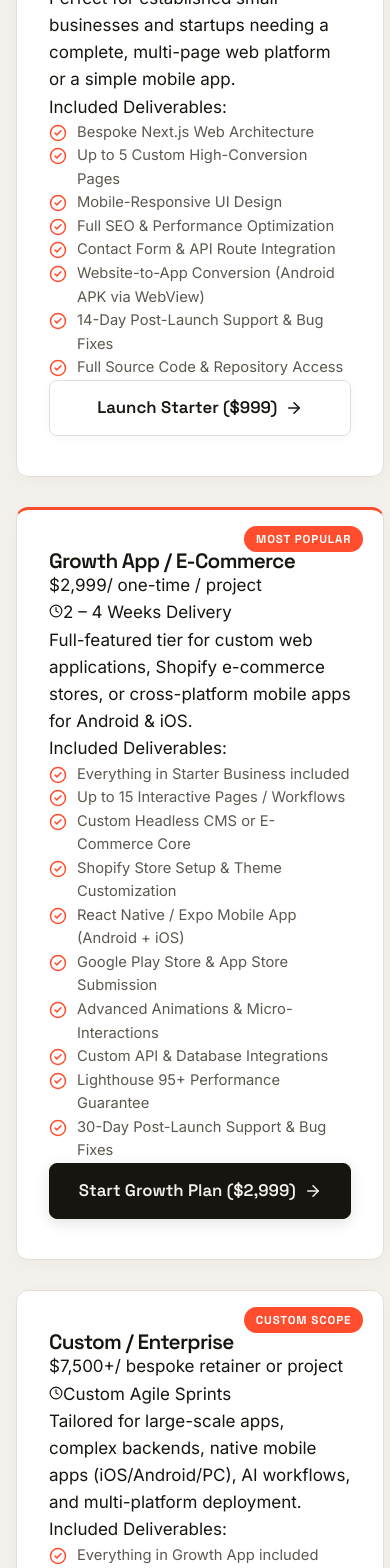
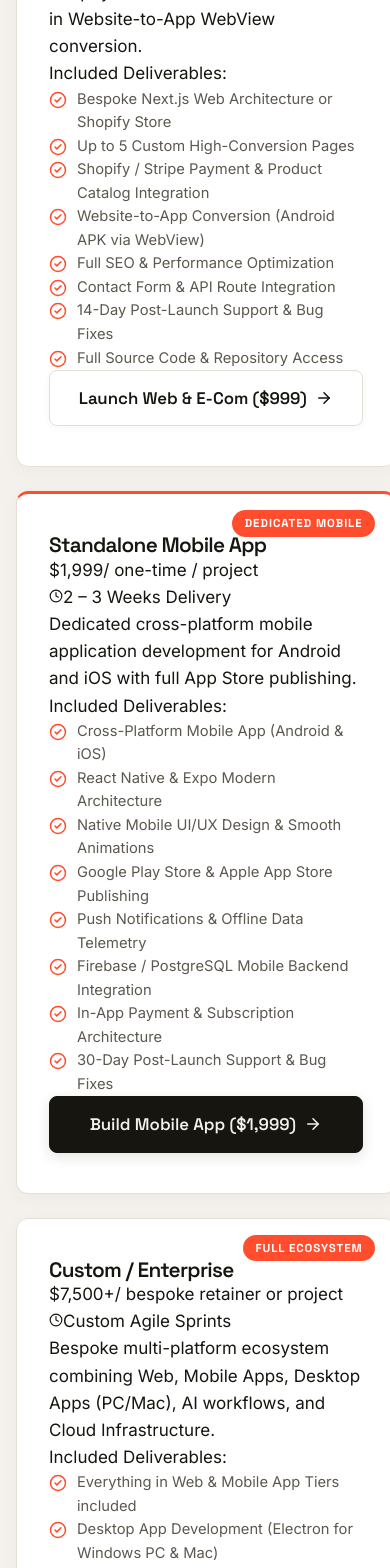
Before and after one commit to takiahmed24/raydrim, a Next.js app: page /pricing in a window 390 px wide. Shown: the part 1540-3108 px from the top of the page. Built offline with nearby package versions, Linux system fonts and the light colour scheme.

Commit message:
refactor: separate Standalone Mobile App Development into dedicated pricing tier; group Web, E-Commerce & WebView site-to-app conversion together

```diff
--- a/src/components/pricing/PricingCards.module.css
+++ b/src/components/pricing/PricingCards.module.css
@@ -6,8 +6,8 @@
 
 .grid {
   display: grid;
-  grid-template-columns: repeat(3, 1fr);
-  gap: 30px;
+  grid-template-columns: repeat(auto-fit, minmax(270px, 1fr));
+  gap: 24px;
   align-items: stretch;
 }
 
--- a/src/data/pricingData.ts
+++ b/src/data/pricingData.ts
@@ -24,46 +24,44 @@ export const PRICING_TIERS: PricingTier[] = [
   },
   {
     id: 'starter',
-    name: 'Starter Business',
+    name: 'Web & E-Commerce + WebView',
     price: '$999',
     period: 'one-time / project',
-    description: 'Perfect for established small businesses and startups needing a complete, multi-page web platform or a simple mobile app.',
+    description: 'Complete multi-page website or Shopify e-commerce store with built-in Website-to-App WebView conversion.',
     timeline: '1 – 2 Weeks Delivery',
-    idealFor: 'Growing businesses, multi-page sites & simple mobile apps',
+    idealFor: 'Growing businesses, Shopify stores & hybrid web-to-app conversions',
     popular: false,
-    ctaText: 'Launch Starter ($999)',
+    ctaText: 'Launch Web & E-Com ($999)',
     features: [
-      'Bespoke Next.js Web Architecture',
+      'Bespoke Next.js Web Architecture or Shopify Store',
       'Up to 5 Custom High-Conversion Pages',
-      'Mobile-Responsive UI Design',
+      'Shopify / Stripe Payment & Product Catalog Integration',
+      'Website-to-App Conversion (Android APK via WebView)',
       'Full SEO & Performance Optimization',
       'Contact Form & API Route Integration',
-      'Website-to-App Conversion (Android APK via WebView)',
       '14-Day Post-Launch Support & Bug Fixes',
       'Full Source Code & Repository Access',
     ],
   },
   {
-    id: 'growth',
-    name: 'Growth App / E-Commerce',
-    price: '$2,999',
+    id: 'mobile-app',
+    name: 'Standalone Mobile App',
+    price: '$1,999',
     period: 'one-time / project',
-    description: 'Full-featured tier for custom web applications, Shopify e-commerce stores, or cross-platform mobile apps for Android & iOS.',
-    timeline: '2 – 4 Weeks Delivery',
-    idealFor: 'Web apps, Shopify stores & cross-platform mobile apps',
+    description: 'Dedicated cross-platform mobile application development for Android and iOS with full App Store publishing.',
+    timeline: '2 – 3 Weeks Delivery',
+    idealFor: 'Startups & businesses needing a real cross-platform mobile app',
     popular: true,
-    badge: 'Most Popular',
-    ctaText: 'Start Growth Plan ($2,999)',
+    badge: 'Dedicated Mobile',
+    ctaText: 'Build Mobile App ($1,999)',
     features: [
-      'Everything in Starter Business included',
-      'Up to 15 Interactive Pages / Workflows',
-      'Custom Headless CMS or E-Commerce Core',
-      'Shopify Store Setup & Theme Customization',
-      'React Native / Expo Mobile App (Android + iOS)',
-      'Google Play Store & App Store Submission',
-      'Advanced Animations & Micro-Interactions',
-      'Custom API & Database Integrations',
-      'Lighthouse 95+ Performance Guarantee',
+      'Cross-Platform Mobile App (Android & iOS)',
+      'React Native & Expo Modern Architecture',
+      'Native Mobile UI/UX Design & Smooth Animations',
+      'Google Play Store & Apple App Store Publishing',
+      'Push Notifications & Offline Data Telemetry',
+      'Firebase / PostgreSQL Mobile Backend Integration',
+      'In-App Payment & Subscription Architecture',
       '30-Day Post-Launch Support & Bug Fixes',
     ],
   },
@@ -72,24 +70,22 @@ export const PRICING_TIERS: PricingTier[] = [
     name: 'Custom / Enterprise',
     price: '$7,500+',
     period: 'bespoke retainer or project',
-    description: 'Tailored for large-scale apps, complex backends, native mobile apps (iOS/Android/PC), AI workflows, and multi-platform deployment.',
+    description: 'Bespoke multi-platform ecosystem combining Web, Mobile Apps, Desktop Apps (PC/Mac), AI workflows, and Cloud Infrastructure.',
     timeline: 'Custom Agile Sprints',
-    idealFor: 'Complex platforms, native apps, AI & multi-platform deployment',
+    idealFor: 'Complex platforms, PC/Mac desktop apps, AI & enterprise scaling',
     popular: false,
-    badge: 'Custom Scope',
+    badge: 'Full Ecosystem',
     ctaText: 'Contact for Custom Scope',
     features: [
-      'Everything in Growth App included',
-      'Complex Custom Pages & Microservices',
-      'Native Mobile Apps (Swift / Kotlin / React Native)',
-      'Desktop App Development (Electron / PC / Mac)',
-      'Google Play Store, App Store & Windows Store Publishing',
-      'In-App Purchases & Subscription Monetization',
+      'Everything in Web & Mobile App Tiers included',
+      'Desktop App Development (Electron for Windows PC & Mac)',
+      'Native iOS (Swift) / Android (Kotlin) / React Native',
       'Custom LLM / AI Workflow & RAG Integration',
       'Scalable Cloud Architecture (AWS / Cloudflare / Vercel)',
+      'High-Concurrency Database & Microservice APIs',
       'Security Hardening & Data Compliance',
       'Direct Priority Communication Channel',
-      'Extended 90-Day Post-Launch Support',
+      'Extended 90-Day Post-Launch Support & Retainer',
     ],
   },
 ];
```
